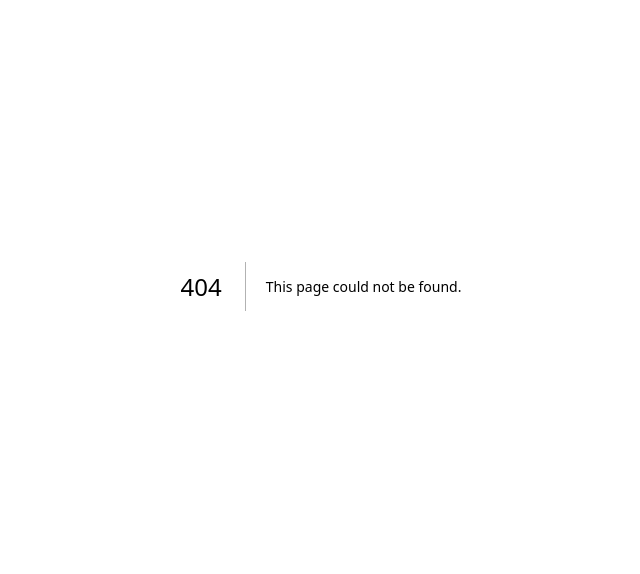
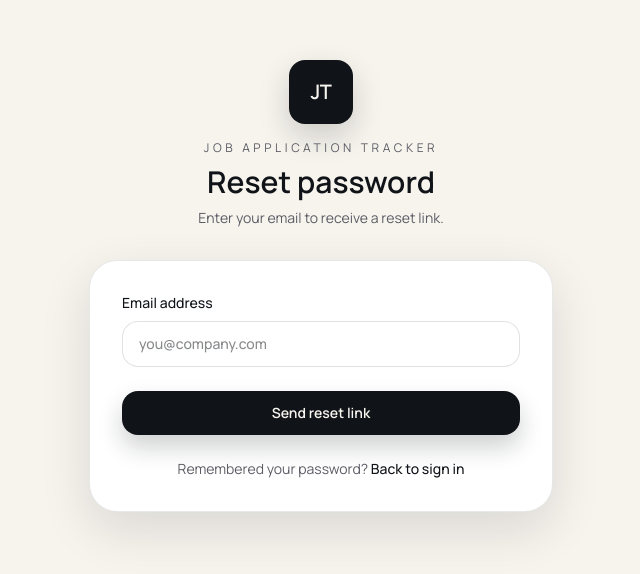
Before and after one commit to thanheuro20057-cloud/job-tracking-application-project, a Next.js app: page /password-reset in a window 1280 px wide. Before the commit this address had no page. Shown: the part 114-688 px from the top of the page, without its empty margins (319-959 px from the left). Built offline with nearby package versions, Linux system fonts and the light colour scheme.

Commit message:
feat: Add initial password reset page UI

```diff
--- /dev/null
+++ b/src/app/password-reset/page.tsx
@@ -0,0 +1,67 @@
+"use client";
+
+import Link from "next/link";
+
+export default function PasswordResetPage() {
+  return (
+    <div className="relative min-h-screen overflow-hidden bg-background text-foreground">
+      <div className="pointer-events-none absolute inset-0 -z-10">
+        <div className="absolute -top-24 right-0 h-72 w-72 rounded-full bg-[#f2ddc1] blur-3xl opacity-70" />
+        <div className="absolute bottom-0 left-0 h-80 w-80 rounded-full bg-[#d7e5f7] blur-3xl opacity-70" />
+        <div className="absolute inset-x-0 top-24 h-px bg-gradient-to-r from-transparent via-black/15 to-transparent" />
+      </div>
+
+      <main className="mx-auto flex min-h-screen w-full max-w-lg items-center px-6 py-12">
+        <div className="w-full space-y-8">
+          <div className="space-y-4 text-center">
+            <div className="mx-auto flex h-16 w-16 items-center justify-center rounded-2xl bg-primary text-primary-foreground shadow-[0_12px_30px_rgba(16,20,24,0.18)]">
+              <span className="text-xl font-semibold tracking-tight font-[var(--font-space-grotesk)]">
+                JT
+              </span>
+            </div>
+            <div className="space-y-2">
+              <p className="text-xs uppercase tracking-[0.3em] text-muted-foreground">
+                Job Application Tracker
+              </p>
+              <h1 className="text-3xl font-semibold font-[var(--font-space-grotesk)]">
+                Reset password
+              </h1>
+              <p className="text-sm text-muted-foreground">
+                Enter your email to receive a reset link.
+              </p>
+            </div>
+          </div>
+
+          <section className="rounded-[28px] border border-border/80 bg-card p-6 shadow-[0_18px_50px_rgba(16,20,24,0.12)] sm:p-8">
+            <form className="space-y-6">
+              <label className="block text-sm font-medium">
+                Email address
+                <input
+                  className="mt-2 w-full rounded-2xl border border-border bg-white/80 px-4 py-3 text-sm outline-none transition focus:border-black/40 focus:ring-2 focus:ring-black/10"
+                  type="email"
+                  name="email"
+                  placeholder="you@company.com"
+                  autoComplete="email"
+                />
+              </label>
+
+              <button
+                className="flex w-full items-center justify-center rounded-2xl bg-primary px-4 py-3 text-sm font-semibold text-primary-foreground shadow-[0_12px_24px_rgba(16,20,24,0.2)] transition hover:translate-y-[-1px] hover:shadow-[0_18px_32px_rgba(16,20,24,0.22)]"
+                type="submit"
+              >
+                Send reset link
+              </button>
+
+              <p className="text-center text-sm text-muted-foreground">
+                Remembered your password?{" "}
+                <Link className="font-medium text-foreground hover:underline" href="/login">
+                  Back to sign in
+                </Link>
+              </p>
+            </form>
+          </section>
+        </div>
+      </main>
+    </div>
+  );
+}
```
